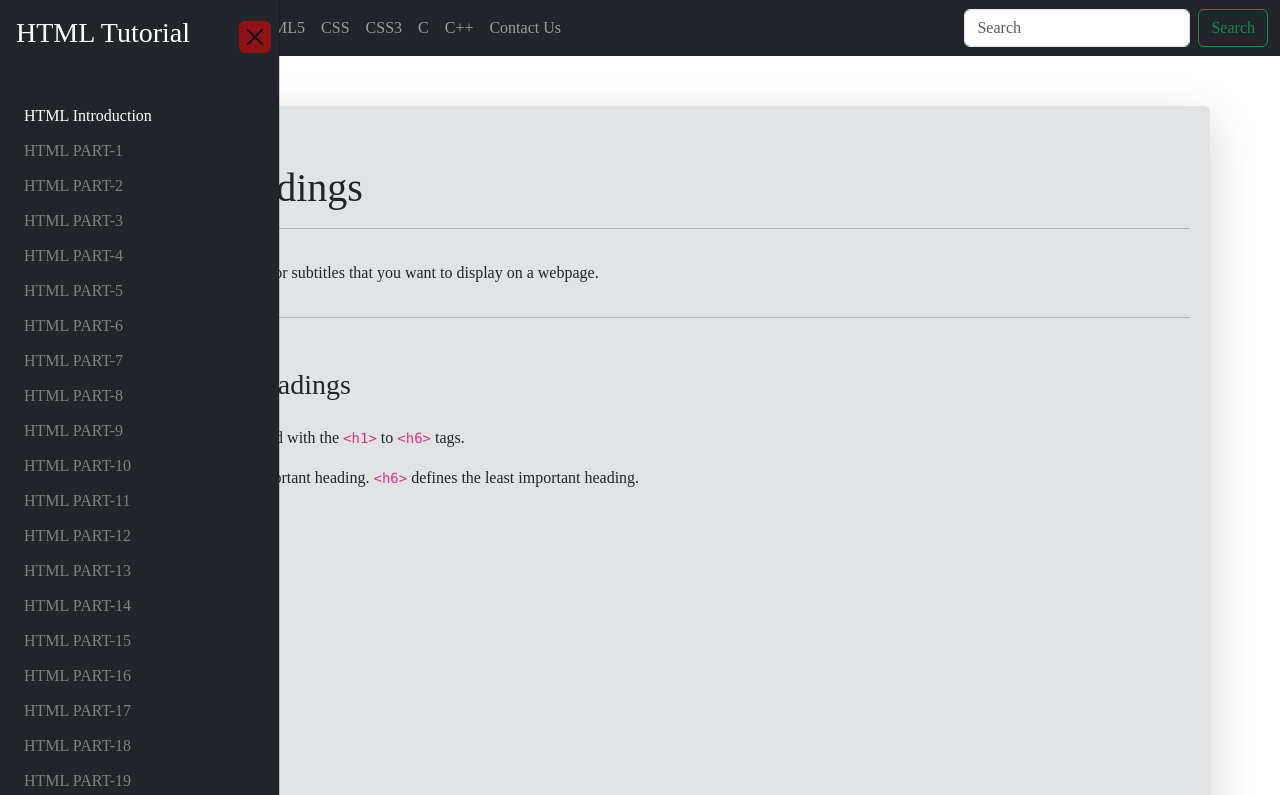
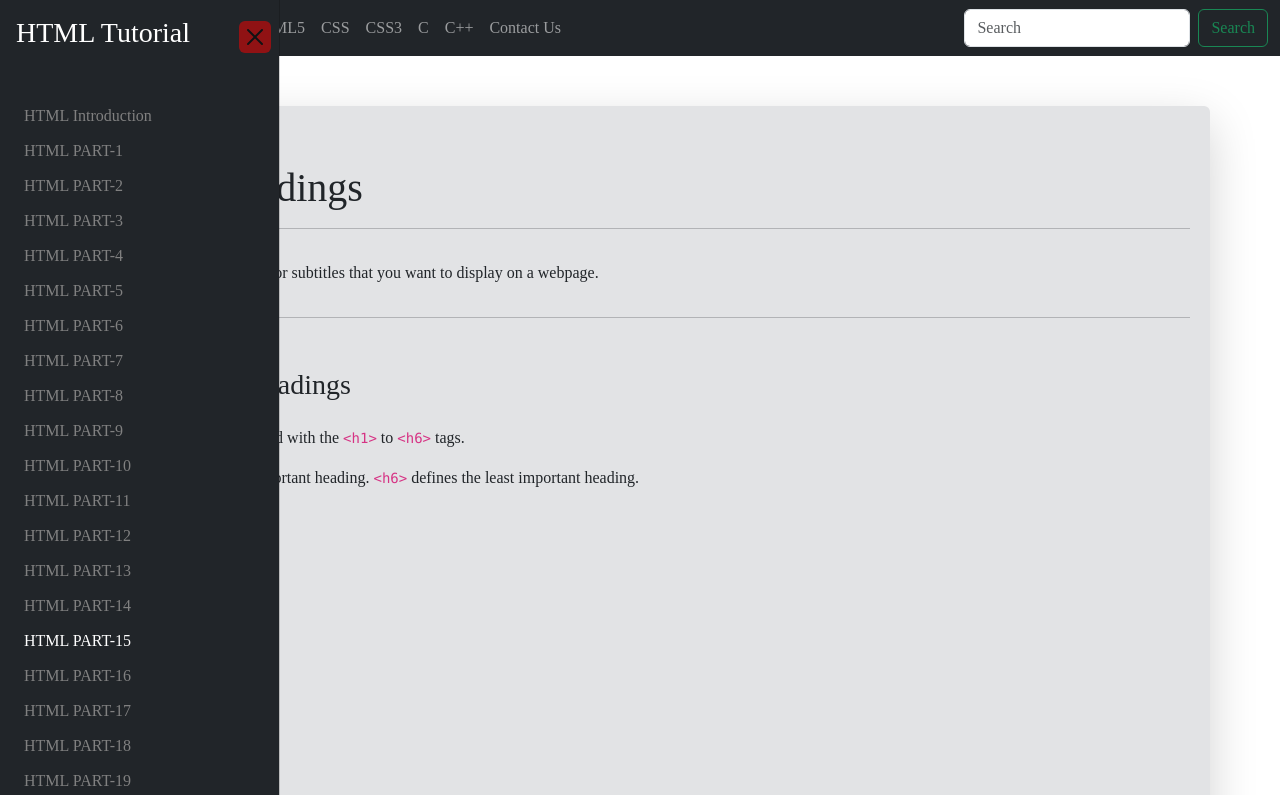
Before and after one commit to CodingwithNK/Coding-withNK, a plain HTML site: page html/html part-15.html in a window 1280 px wide. Both pictures are taken after a click on the link "HTML". Shown: the top 795 px of the page. Drawn offline with nearby package versions, Linux system fonts and the light colour scheme.

Commit message:
initial commit

```diff
--- a/html/html part-15.html
+++ b/html/html part-15.html
@@ -92,7 +92,7 @@
   <div class="offcanvas-body p-4" style="color:grey;">
 
 
-            <a class="nav-link active" href="html.html">HTML Introduction</a>
+            <a class="nav-link" href="html.html">HTML Introduction</a>
             <a class="nav-link" href="\html\html part-1.html"> HTML PART-1</a>
             <a class="nav-link" href="\html\html part-2.html">HTML PART-2</a>
             <a class="nav-link" href="\html\html part-3.html">HTML PART-3</a>
@@ -107,7 +107,7 @@
             <a class="nav-link" href="\html\html part-12.html">HTML PART-12</a>
             <a class="nav-link" href="\html\html part-13.html">HTML PART-13</a>
             <a class="nav-link" href="\html\html part-14.html">HTML PART-14</a>
-            <a class="nav-link" href="\html\html part-15.html">HTML PART-15</a>
+            <a class="nav-link active" href="\html\html part-15.html">HTML PART-15</a>
             <a class="nav-link" href="\html\html part-16.html">HTML PART-16</a>
             <a class="nav-link" href="\html\html part-17.html">HTML PART-17</a>
             <a class="nav-link" href="\html\html part-18.html">HTML PART-18</a>
```
